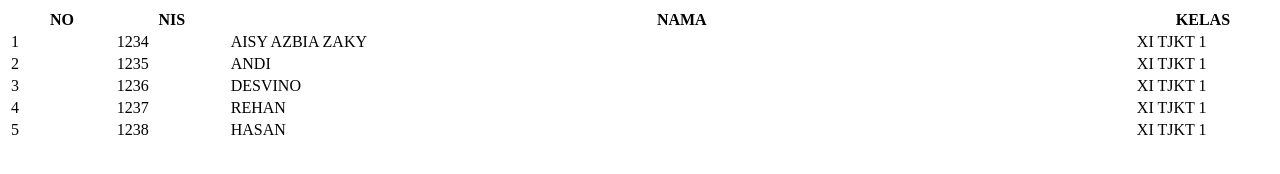
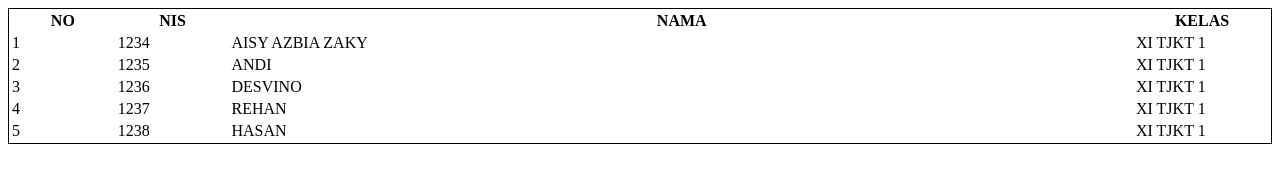
Before and after one commit to aisyazbiazaky-cyber/aisyazbiazaky.github.io, a plain HTML site: page tabel.html in a window 1280 px wide. Drawn offline with Linux system fonts and the light colour scheme.

Commit message:
Update tabel.html

```diff
--- a/tabel.html
+++ b/tabel.html
@@ -8,7 +8,7 @@
 </head>
 
 <body>
-     <table>
+     <table style="border: 1px solid;">
           <tr class="judul">
                <th style="width: 1%;">NO</th>
                <th style="width: 1%;">NIS</th>
```
